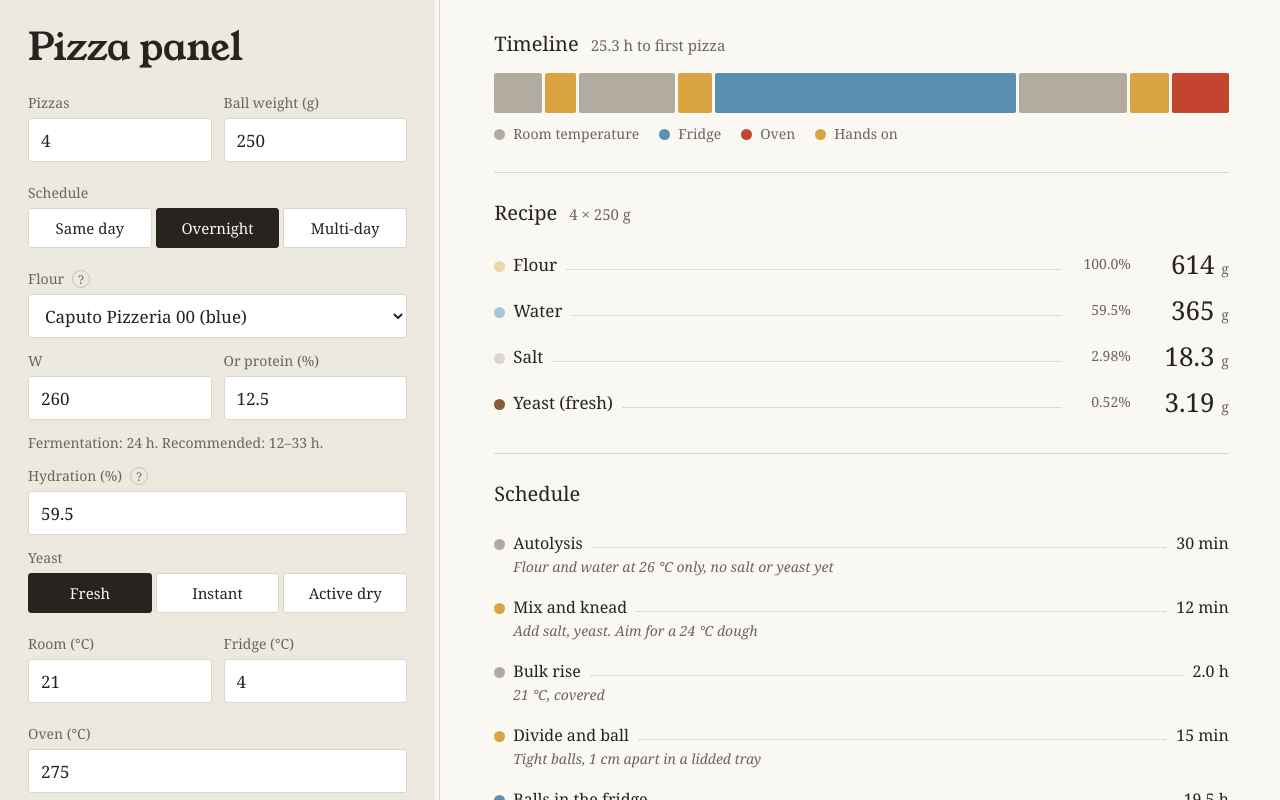
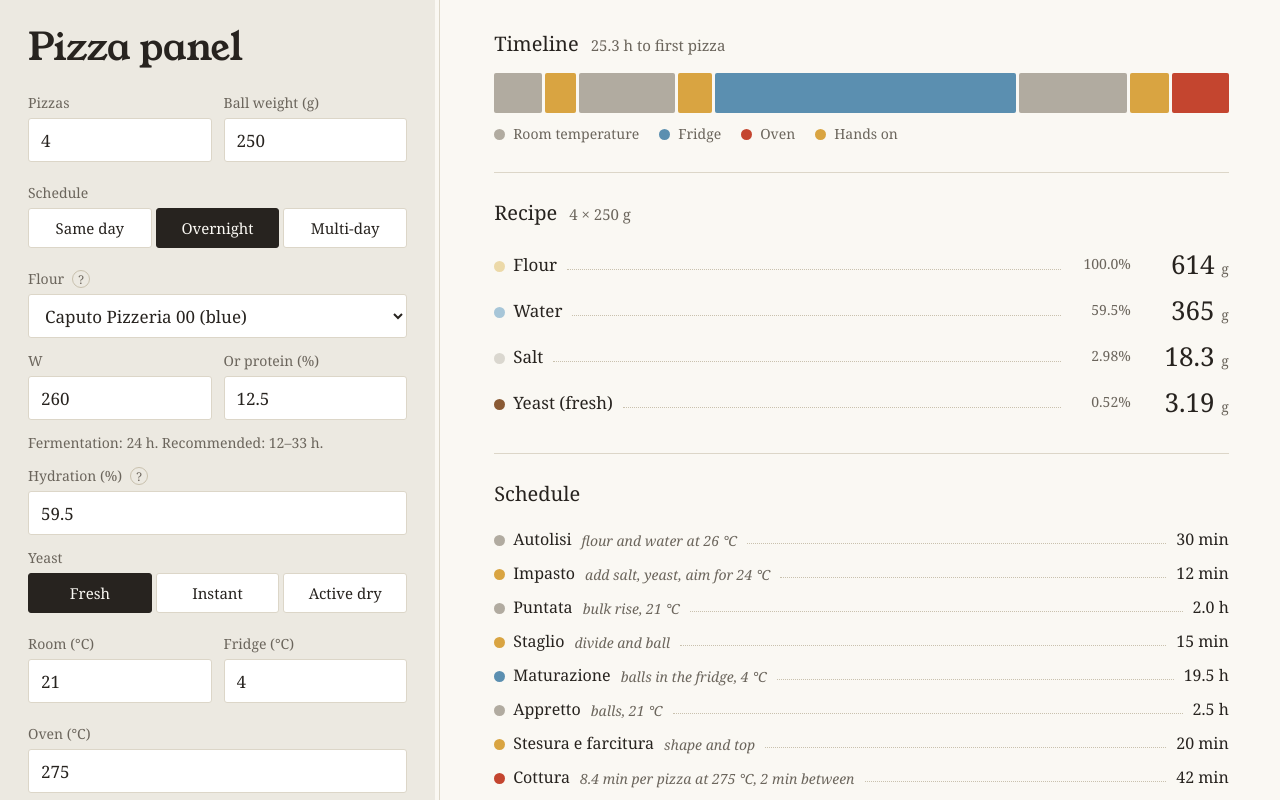
Before and after one commit to Nodo1221/Pizza-panel, a React (Vite) app: page / in a window 1280 px wide. Shown: the top 800 px of the page. Built offline with nearby package versions, Linux system fonts and the light colour scheme.

Commit message:
Light v13: Italian stage names, single-line schedule rows

```diff
--- a/src/App.tsx
+++ b/src/App.tsx
@@ -341,10 +341,10 @@ export default function App() {
             <div className="item" key={x.label}>
               <div className="line">
                 <b><i className="sw" style={{ background: `var(--${x.kind})` }} />{x.label}</b>
+                <em>{x.note}</em>
                 <span className="dots" />
                 <span>{dur(x.min)}</span>
               </div>
-              <p>{x.note}</p>
             </div>
           ))}
         </section>
--- a/src/core/dough.ts
+++ b/src/core/dough.ts
@@ -183,11 +183,11 @@ export function compute(raw: Inputs) {
   const M = 60000
   const stages: Stage[] = [
     {
-      label: 'Bake',
+      label: 'Cottura',
       kind: 'oven',
       start: 0,
       min: i.pizzas * (bakeMin + 2),
-      note: `${bakeMin.toFixed(1)} min per pizza at ${i.ovenC} °C, plus 2 min between pizzas`,
+      note: `${bakeMin.toFixed(1)} min per pizza at ${i.ovenC} °C, 2 min between`,
     },
   ]
   let t = 0
@@ -197,20 +197,20 @@ export function compute(raw: Inputs) {
     stages.unshift({ label, kind, start: t, min: mins, note })
   }
   const wt = waterTemp.toFixed(0)
-  before('Shape and top', 'prep', 20, 'Take the balls out only once the oven is at temperature')
-  before('Balls at room temperature', 'room', proofH * 60, `${i.roomC} °C, covered`)
-  before('Balls in the fridge', 'cold', coldH * 60, `${i.fridgeC} °C, sealed`)
-  before('Divide and ball', 'prep', 15, 'Tight balls, 1 cm apart in a lidded tray')
-  before('Bulk rise', 'room', bulkH * 60, `${i.roomC} °C, covered`)
-  before('Mix and knead', 'prep', 12, `Add salt, yeast${extras.length ? `, ${extras.join(' and ')}` : ''}. Aim for a ${i.ddtC} °C dough`)
-  before('Autolysis', 'room', autolysisMin, `Flour and water at ${wt} °C only, no salt or yeast yet`)
+  before('Stesura e farcitura', 'prep', 20, 'shape and top')
+  before('Appretto', 'room', proofH * 60, `balls, ${i.roomC} °C`)
+  before('Maturazione', 'cold', coldH * 60, `balls in the fridge, ${i.fridgeC} °C`)
+  before('Staglio', 'prep', 15, 'divide and ball')
+  before('Puntata', 'room', bulkH * 60, `bulk rise, ${i.roomC} °C`)
+  before('Impasto', 'prep', 12, `add salt, yeast${extras.length ? `, ${extras.join(' and ')}` : ''}, aim for ${i.ddtC} °C`)
+  before('Autolisi', 'room', autolysisMin, `flour and water at ${wt} °C`)
   if (i.surface !== 'tray')
     stages.push({
-      label: 'Oven preheat',
+      label: 'Preriscaldamento',
       kind: 'oven',
       start: -60 * M,
       min: 60,
-      note: 'Highest setting with the stone or steel inside',
+      note: 'oven on high with the stone or steel',
       overlap: true,
     })
   stages.sort((a, b) => a.start - b.start)
--- a/src/index.css
+++ b/src/index.css
@@ -131,9 +131,10 @@ input[aria-invalid='true'] { border-color: var(--alert); }
 .big em { font-size: 14px; font-style: normal; color: var(--mute); }
 section > .hint { margin-top: 12px; }
 
-.item { padding: 9px 0; }
+.item { padding: 5px 0; }
 .item .line { font-size: 16px; }
-.item p { margin: 1px 0 0 19px; font-size: 14px; font-style: italic; color: var(--mute); }
+.item b { white-space: nowrap; }
+.item em { font-size: 14px; color: var(--mute); }
 
 @media (max-width: 860px) {
   .app { grid-template-columns: 1fr; }
```
